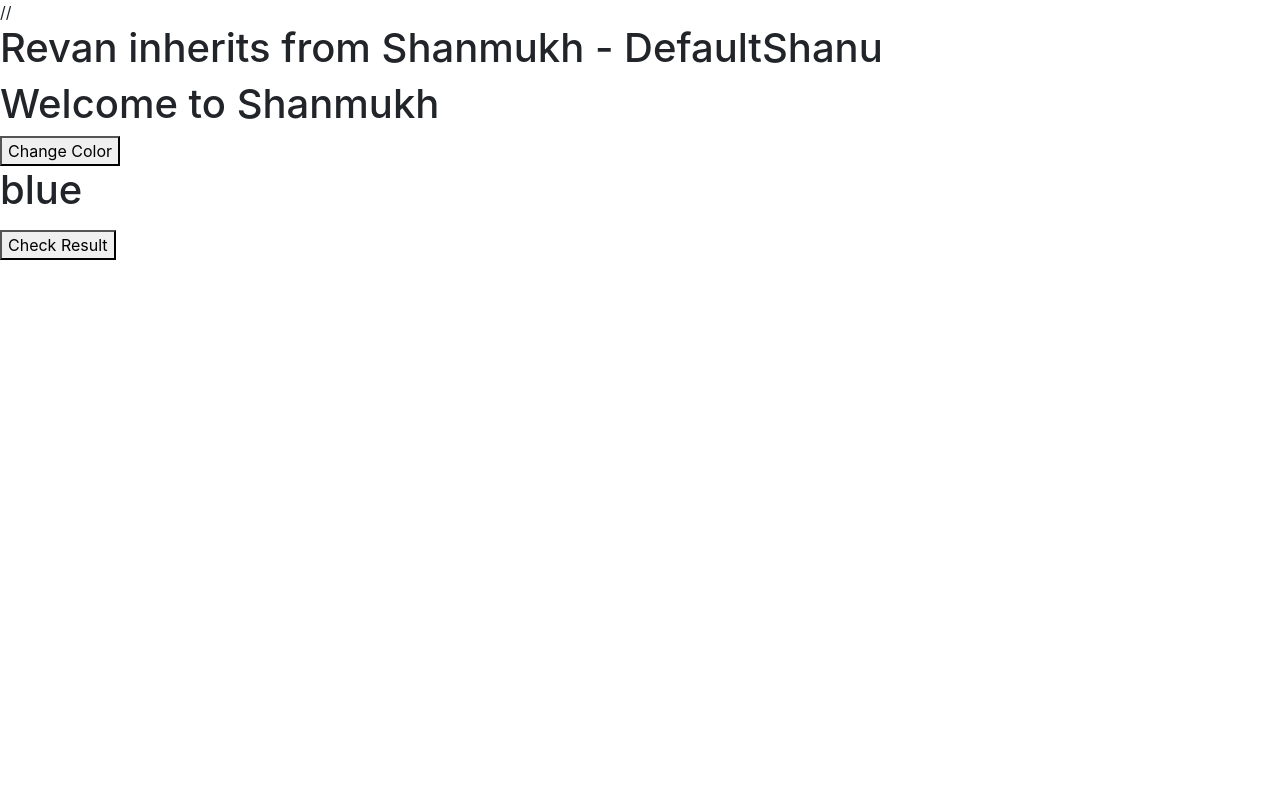
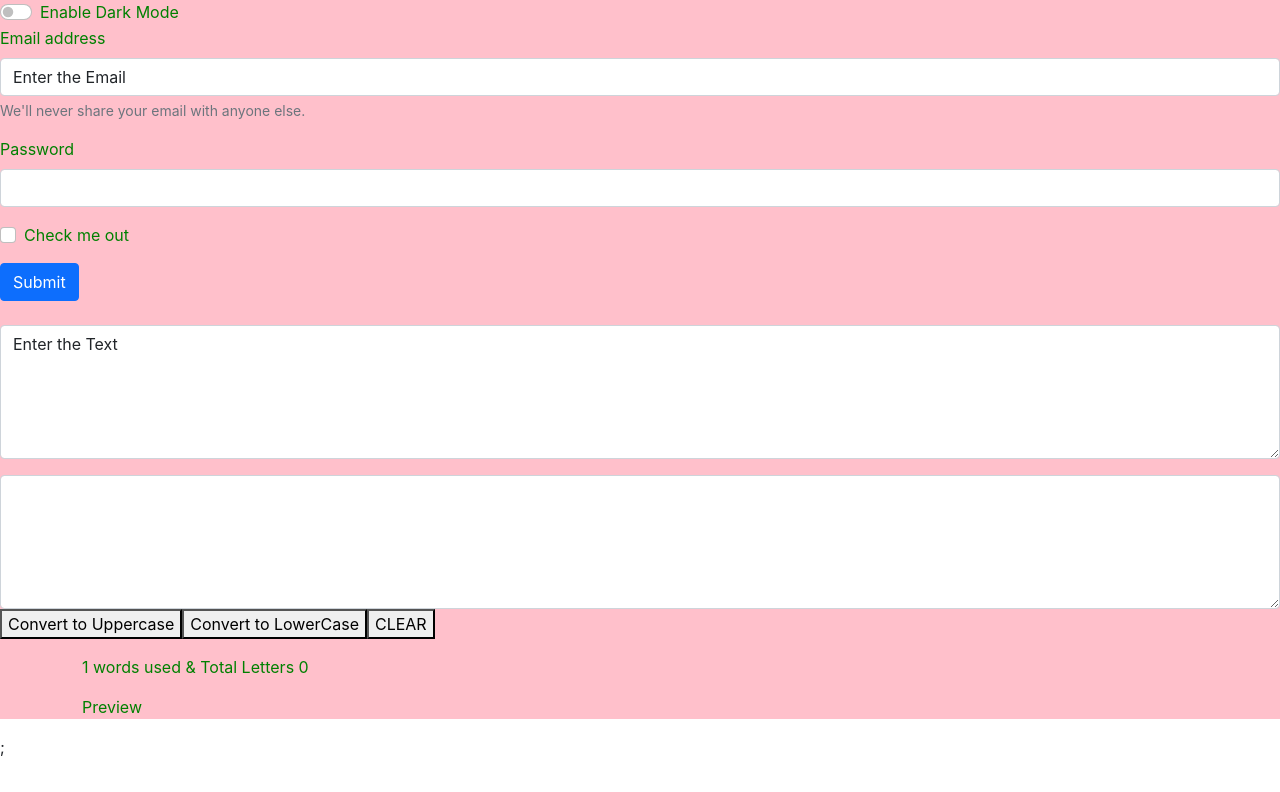
Before and after one commit to Shanmukh15501/React-JS-B, a React (Create React App) app in the folder my-app/: page / in a window 1280 px wide. Shown: the top 792 px of the page. Built offline with nearby package versions, Linux system fonts and the light colour scheme.

Commit message:
added toggle and bootstrap alerts

```diff
--- a/my-app/public/index.html
+++ b/my-app/public/index.html
@@ -40,5 +40,7 @@
       To begin the development, run `npm start` or `yarn start`.
       To create a production bundle, use `npm run build` or `yarn build`.
     -->
+
+
   </body>
 </html>
--- a/my-app/src/App.js
+++ b/my-app/src/App.js
@@ -4,17 +4,39 @@ import Navbar from './Navbar';
 import TextForm from './TextForm';
 import Posts from './Posts';
 import  Revan from './Classs';
+import Alert from './alert';
+import { useState } from 'react';
 
 const App = () => {
+  const [alert,setalert] = useState(null)
+  const showalert = (messages) =>
+  {
+    if (messages != null)
+    {
+      setalert(messages);
+      setTimeout(()=>
+      {
+        setalert(null);
+      },1500
+      )
+
+    }
+    else
+    {
+      setalert(null);
+    }
+  }
   return (
     <div>
       {/* <Navbar title="Navigation Menu" />  */}
       {/* <div className="container"> */}
-      {/* <TextForm /> */}
+      <TextForm showalert={showalert}/>
 
       {/* // <Posts /> */}
-      // <Revan name="revan"   color="blue"/>
+      {/* // <Revan name="revan"   color="blue"/> */}
        {/* <Shanmukh name="shanu" /> */}
+    <Alert message={alert}/>;
+
 
     </div>
   );
--- a/my-app/src/TextForm.js
+++ b/my-app/src/TextForm.js
@@ -1,9 +1,14 @@
 import React, { useState } from 'react';
 
-export default function TextForm() {
+import Alert from './alert';
+
+export default function TextForm(props) {
   const [textbb, settext] = useState("Enter the Text");
   const [email, setemail] = useState("Enter the Email");
   const [textbox2Text, setTextbox2Text] = useState('');
+  const [togglebox, settogglebox] = useState({ backgroundColor: "pink" , color:"green"});
+  const [toggletext, settoggletext] = useState("Enable Dark Mode");
+
 
   const emailCase = (event) => {
     const op = String(event.target.value);
@@ -11,17 +16,42 @@ export default function TextForm() {
     setemail(op.toLowerCase());
   };
 
+  const togglebuttonfunc = (event) =>
+  {
+    const op = String(event.target.value);
+    console.log("into func",op);
+
+    if (op === "Enable Dark Mode")
+    {
+      console.log("into if",op);
+      settogglebox({ backgroundColor: "black" , color:"green"});
+      settoggletext("Enable Pink Mode");
+      props.showalert("Enabled Dark Mode");
+
+    }
+    else
+    {
+      console.log("into elseeeeeeeeeeeeeeeeeeeeeeeeeeeeeee",op);
+      settogglebox({ backgroundColor: "pink" , color:"green"});
+      settoggletext("Enable Dark Mode");
+      props.showalert("Enabled Pink Mode");
+    }
+
+  }
+
   const uppercase = (event) => {
     settext(event.target.value.toUpperCase());
   };
 
   const convertUppercase = () => {
+    console.log("YOOOOOOOOOOOOOOOOOOOOOOOOOOOOO");
     setTextbox2Text(textbox2Text.toUpperCase());
+    props.showalert("Converted To Upper Case");
   };
-
   const convertlowercase = () =>
   {
     setTextbox2Text(textbox2Text.toLowerCase());
+    props.showalert("Converted To Lower Case");
 
   }
 
@@ -35,7 +65,21 @@ export default function TextForm() {
 
 
   return (
-    <div>
+    <div style={togglebox} >
+
+
+
+
+
+
+
+
+<div className="form-check form-switch">
+  <input className="form-check-input" type="checkbox" onClick={togglebuttonfunc} value={toggletext} id="flexSwitchCheckDefault"/>
+  <label className="form-check-label" for="flexSwitchCheckDefault"  > {toggletext} </label>
+</div>
+
+
       <form>
         <div className="mb-3">
           <label htmlFor="exampleInputEmail1" className="form-label">Email address</label>
@@ -82,7 +126,6 @@ export default function TextForm() {
         <p>Preview</p>
         {textbox2Text}
       </div>
-
     </div>
   );
 }
--- /dev/null
+++ b/my-app/src/alert.js
@@ -0,0 +1,21 @@
+import React, { useState } from 'react';
+
+const Alert = (props) => {
+    // Check if props.message is defined
+    if (props.message === null) {
+      // Return empty JSX fragment if message is undefined
+      return <></>;
+    }
+    else
+    {
+        console.log("You are in the else case")
+    }
+
+    return (
+      <div className="alert alert-primary" role="alert">
+        <h1>{props.message}</h1>
+      </div>
+    );
+  };
+
+export default Alert;
```
Also changed, not shown: my-app/src/Classs.js (+3 -6 lines).
